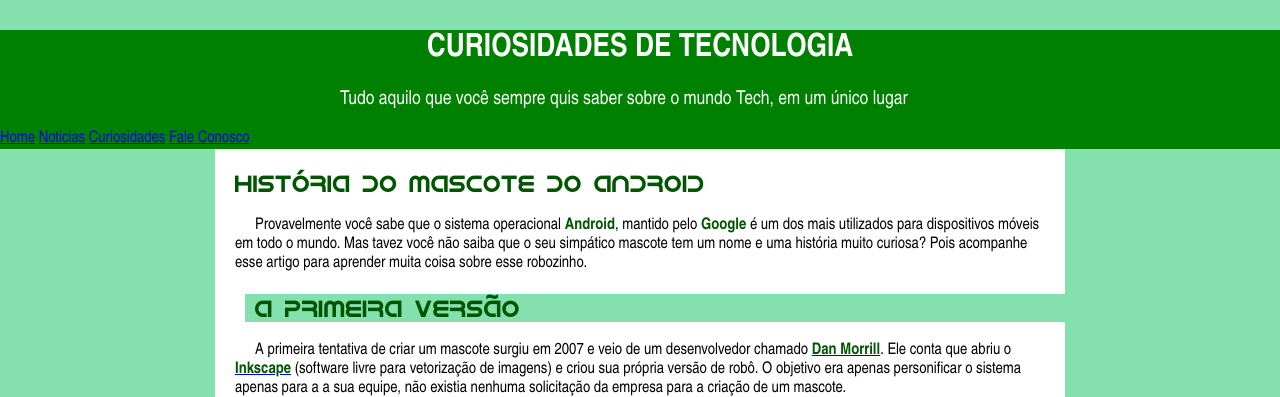
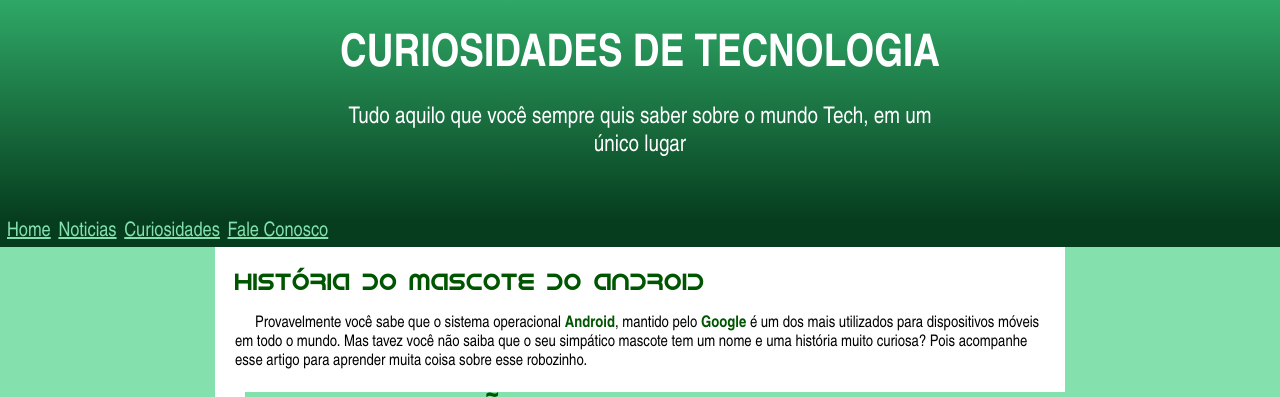
Before and after one commit to CleberPriego/projeto10, a plain HTML site: page index.html in a window 1280 px wide. Shown: the top 397 px of the page. Drawn offline with Linux system fonts and the light colour scheme.

Commit message:
ajustes posicionamento e bosdas

```diff
--- a/index.html
+++ b/index.html
@@ -21,44 +21,49 @@
 
         }
         header{
-            background-color: green;
-            height: 100px;
+            /* background-color: green; */
+            background-image: linear-gradient(180deg,rgb(47, 168, 102),rgb(6, 61, 30));
+            /* height: 100px; */
+            padding: 10px;
         }
 
         header > h1{
             /* background-color: rgb(26, 92, 56); */
             color: white;
             text-align: center;
-            margin-top: 30px;
+            font-size: 45px;
+            margin-top: 20px;
             margin-bottom: 20px;
-            /* padding-top: 40px; */
         }
         header > p{
             /* background-color: rgb(26, 92, 56); */
             color: white;
-            font-size: 1.2em;
+            text-align: center;
+            font-size: 23px;
             max-width: 600px;
             padding-right: 10px;
             padding-left: 10px;
             margin: auto;
-            margin-bottom: 50px;
+            /* margin-bottom: 100px; */
+            /* height: 100px; */
+            padding-bottom: 50px;
         }
         nav{
-            background-color: green;
-            /* padding: 3px; */
+            background-color: rgb(6, 61, 30);
+            padding-left: 5px;
+            padding-bottom: 3px;
         }
-        /* header > p{
-            height: auto;
-            width: 360px;
-            margin:auto;
-            padding-top: 20px;
-        } */
-        header > nav{
-            height: auto;
-            width: 280px;
-            position: absolute;
-            top: 125px;
-            left: 10px;
+        nav > a{
+            color: rgb(131, 225, 173);
+            font-size: 20px;
+            padding: 2px;
+
+        }
+        nav > a:hover{
+            color: rgb(6, 61, 30);
+            background-color: rgb(131, 225, 173);
+            padding: 2px;
+            border-radius: 5px;
         }
         main{
             background-color: white;
```
